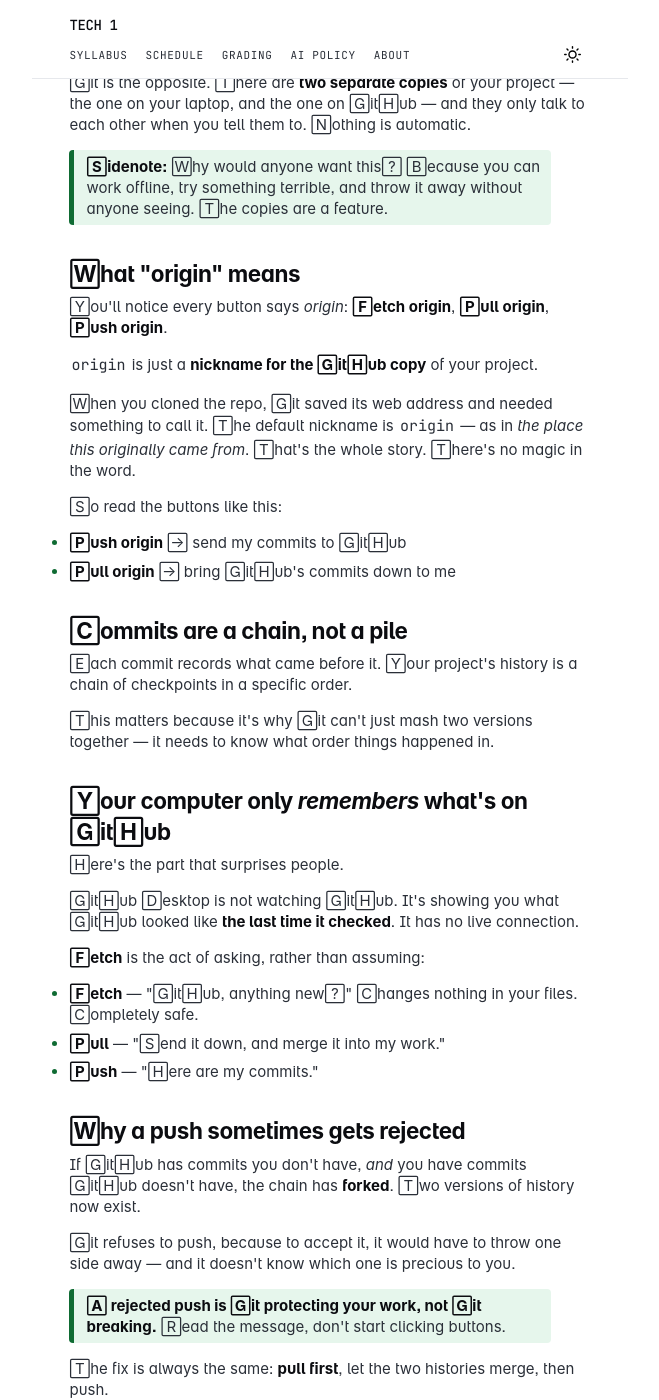
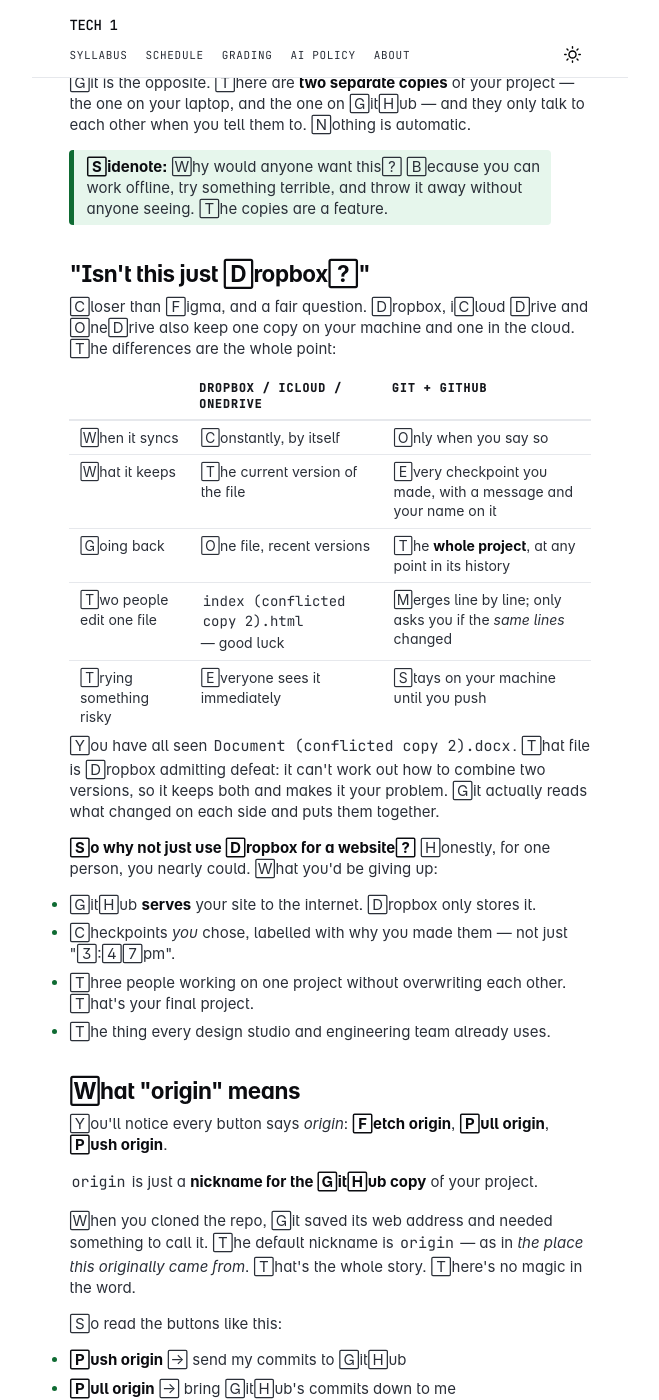
Before and after one commit to gyanl/tech1, a Jekyll site: the page built from _notes/Lecture 2 - CSS and Responsiveness.md, in a window 1280 px wide and 1400 px high, scrolled down 1848 px. Shown: the whole window, without its empty margins (310-969 px from the left). Built offline with Jekyll 4.4.1, drawn with Linux system fonts in a browser that asks for light colours; some web fonts are replaced.

Commit message:
Lecture 2: compare Git to Dropbox/iCloud/OneDrive
Co-Authored-By: Claude Opus 4.8 <noreply@anthropic.com>

```diff
--- a/_notes/Lecture 2 - CSS and Responsiveness.md
+++ b/_notes/Lecture 2 - CSS and Responsiveness.md
@@ -50,6 +50,27 @@ In Figma, there is **one file** and everyone is inside it at once. You see other
 Git is the opposite. There are **two separate copies** of your project — the one on your laptop, and the one on GitHub — and they only talk to each other when you tell them to. Nothing is automatic.
 
 > **Sidenote:** Why would anyone want this? Because you can work offline, try something terrible, and throw it away without anyone seeing. The copies are a feature.
+
+### "Isn't this just Dropbox?"
+
+Closer than Figma, and a fair question. Dropbox, iCloud Drive and OneDrive also keep one copy on your machine and one in the cloud. The differences are the whole point:
+
+| | Dropbox / iCloud / OneDrive | Git + GitHub |
+| --- | --- | --- |
+| When it syncs | Constantly, by itself | Only when you say so |
+| What it keeps | The current version of the file | Every checkpoint you made, with a message and your name on it |
+| Going back | One file, recent versions | The **whole project**, at any point in its history |
+| Two people edit one file | `index (conflicted copy 2).html` — good luck | Merges line by line; only asks you if the *same lines* changed |
+| Trying something risky | Everyone sees it immediately | Stays on your machine until you push |
+
+You have all seen `Document (conflicted copy 2).docx`. That file is Dropbox admitting defeat: it can't work out how to combine two versions, so it keeps both and makes it your problem. Git actually reads what changed on each side and puts them together.
+
+**So why not just use Dropbox for a website?** Honestly, for one person, you nearly could. What you'd be giving up:
+
+- GitHub **serves** your site to the internet. Dropbox only stores it.
+- Checkpoints *you* chose, labelled with why you made them — not just "3:47pm".
+- Three people working on one project without overwriting each other. That's your final project.
+- The thing every design studio and engineering team already uses.
 
 ### What "origin" means
 
```
